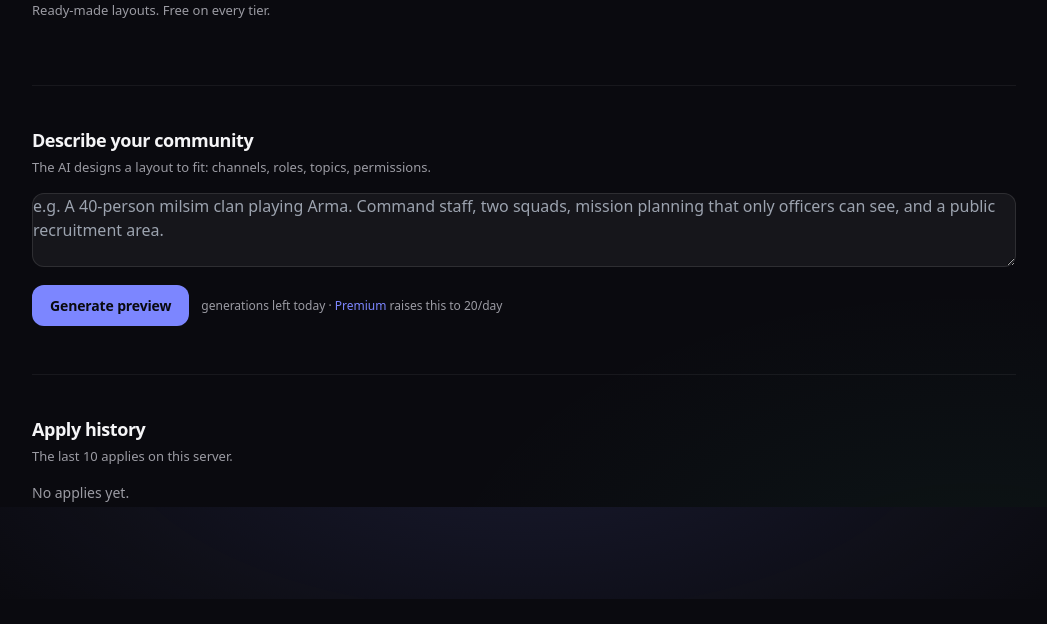
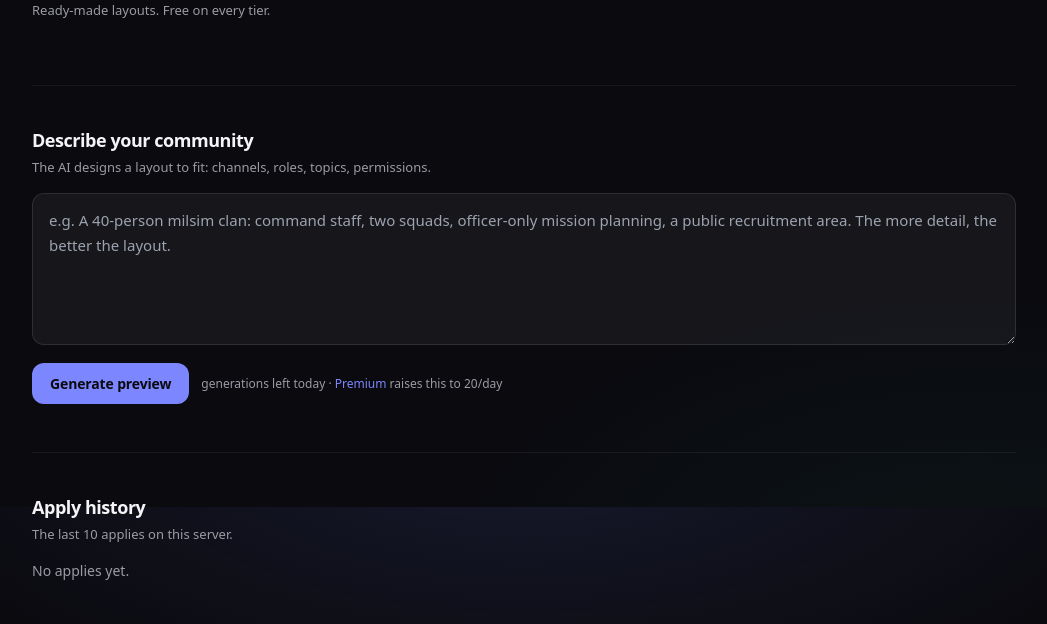
Before and after one commit to Pilot-572/Scaffold, a Flask app: template web/templates/guild.html in a window 1280 px wide. Shown: the part 293-917 px from the top of the page, without its empty margins (116-1163 px from the left). Before the commit the page ends 892 px from the top, so only its background shows below. Run offline with Flask 3, Linux system fonts and the light colour scheme; the template is opened without the code that fills it, so the values that code supplies are empty; parts of the project's set-up code (start-up, migrations or seed data) failed here and were passed over; some libraries are stand-ins or nearby versions.

Commit message:
Composer UX: auto-growing textarea, char counter, Ctrl+Enter submit, no spellcheck; dev no-cache for templates and static

```diff
--- a/web/app.py
+++ b/web/app.py
@@ -22,6 +22,8 @@
 app = Flask(__name__)
 app.secret_key = config.SECRET_KEY
 app.config.update(
+    TEMPLATES_AUTO_RELOAD=True,      # dev server: edits show up without a restart
+    SEND_FILE_MAX_AGE_DEFAULT=0,     # dev server: no stale app.css in the browser
     SESSION_COOKIE_HTTPONLY=True,
     SESSION_COOKIE_SAMESITE="Lax",
     SESSION_COOKIE_SECURE=config.OAUTH_REDIRECT_URI.startswith("https"),
--- a/web/static/app.css
+++ b/web/static/app.css
@@ -100,6 +100,17 @@ input[type="text"]:focus, textarea:focus {
   border-color: rgba(124, 134, 255, 0.6);
   box-shadow: 0 0 0 3px rgba(124, 134, 255, 0.18);
 }
+/* The composer grows with the prompt — room to think, never a scrolling slit */
+textarea.composer {
+  field-sizing: content;      /* auto-grow (Chromium); rows=6 is the fallback floor */
+  min-height: 9.5rem;
+  max-height: 60vh;
+  resize: vertical;
+  font-size: 15px;
+  line-height: 1.65;
+  padding: 14px 16px;
+}
+
 /* Placeholder reads as a hint, never as typed text */
 input::placeholder, textarea::placeholder { color: rgba(155, 155, 163, 0.55); }
 /* Locked field looks locked, not just its button */
--- a/web/templates/guild.html
+++ b/web/templates/guild.html
@@ -60,8 +60,9 @@
   <form hx-post="{{ url_for('preview', guild_id=g.id) }}" hx-target="#workbench"
         hx-swap="innerHTML show:#workbench:top" hx-indicator="this" class="mt-4">
     <input type="hidden" name="_csrf" value="{{ csrf_token }}">
-    <textarea name="description" rows="3" maxlength="2000"
-              placeholder="e.g. A 40-person milsim clan playing Arma. Command staff, two squads, mission planning that only officers can see, and a public recruitment area."></textarea>
+    <textarea name="description" id="describe" rows="6" maxlength="2000"
+              spellcheck="false" autocomplete="off" class="composer"
+              placeholder="e.g. A 40-person milsim clan: command staff, two squads, officer-only mission planning, a public recruitment area. The more detail, the better the layout."></textarea>
     <div class="mt-3 flex items-center gap-3">
       <button class="btn btn-primary press">
         <span class="htmx-hide">Generate preview</span>
@@ -73,6 +74,7 @@
           · <a href="{{ url_for('account') }}" class="text-accent hover:underline">Premium</a> raises this to 20/day
         {% endif %}
       </span>
+      <span id="charcount" class="ml-auto text-xs text-mut" style="font-variant-numeric: tabular-nums"></span>
     </div>
   </form>
 </section>
@@ -98,4 +100,15 @@
   </div>
 </section>
 
+<script>
+  const ta = document.getElementById('describe'), cc = document.getElementById('charcount');
+  ta.addEventListener('input', () => {
+    cc.textContent = ta.value ? `${ta.value.length} / ${ta.maxLength}` : '';
+    cc.classList.toggle('text-warn', ta.maxLength - ta.value.length < 100);
+  });
+  ta.addEventListener('keydown', e => {
+    if ((e.ctrlKey || e.metaKey) && e.key === 'Enter') ta.form.requestSubmit();
+  });
+</script>
+
 {% endblock %}
```
